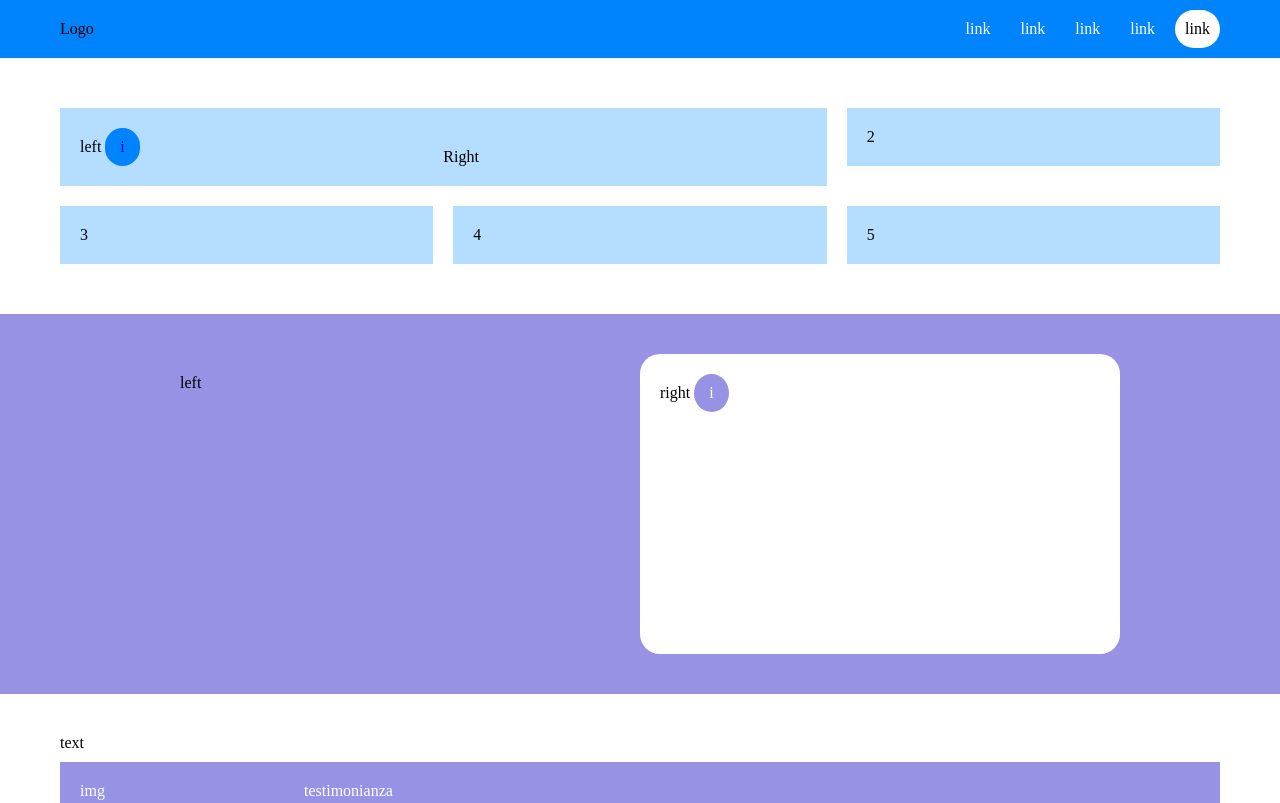
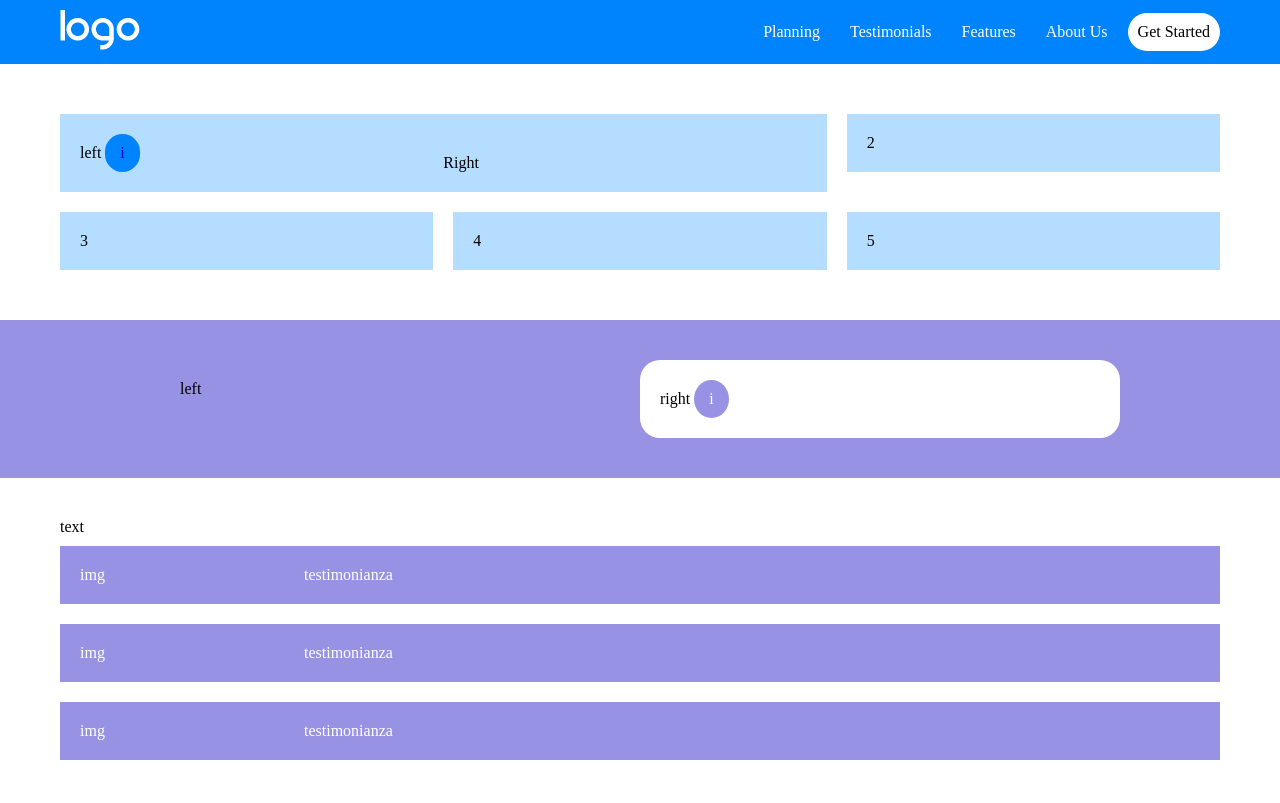
Before and after one commit to Francescodc92/htmlcss-responsive-layout, a plain HTML site: page index.html in a window 1280 px wide. Shown: the top 803 px of the page. Drawn offline with Linux system fonts and the light colour scheme.

Commit message:
end header page

```diff
--- a/css/debug.css
+++ b/css/debug.css
@@ -15,6 +15,6 @@
   border: 1px solid blue;
 }
 
-section#plans .my-row .col-full .right {
+.debug section#plans .my-row .col-full .right {
   height: 300px;
 }
--- a/css/style.css
+++ b/css/style.css
@@ -27,6 +27,7 @@ header .header-content {
 .header-content .navigation ul li a {
   color: #fff;
   padding: 1rem;
+  text-transform: capitalize;
 }
 
 .header-content .navigation ul li + li {
@@ -75,7 +76,7 @@ section#benefits .my-row .card {
   background-color: #fff;
 }
 
-/*-----section benefits-----*/
+/*-----section about us-----*/
 section#about-us .my-row .col-full > * {
   margin-block: var(--margin-col);
   padding: var(--padding-card);
--- a/index.html
+++ b/index.html
@@ -5,6 +5,14 @@
     <meta http-equiv="X-UA-Compatible" content="IE=edge" />
     <meta name="viewport" content="width=device-width, initial-scale=1.0" />
     <title>Demo application</title>
+    <!--font awesome-->
+    <link
+      rel="stylesheet"
+      href="https://cdnjs.cloudflare.com/ajax/libs/font-awesome/6.4.0/css/all.min.css"
+      integrity="sha512-iecdLmaskl7CVkqkXNQ/ZH/XLlvWZOJyj7Yy7tcenmpD1ypASozpmT/E0iPtmFIB46ZmdtAc9eNBvH0H/ZpiBw=="
+      crossorigin="anonymous"
+      referrerpolicy="no-referrer"
+    />
     <!--css-->
     <link rel="stylesheet" href="./css/style.css" />
   </head>
@@ -12,30 +20,36 @@
     <header>
       <div class="container">
         <div class="header-content">
-          <div class="logo-container">Logo</div>
+          <div class="logo-container">
+            <img src="./img/logo.png" alt="logo impresa" />
+          </div>
           <!--end header logo-->
           <nav class="navigation">
             <ul>
               <li>
-                <a href="#">link</a>
+                <a href="#cards">Planning</a>
               </li>
               <li>
-                <a href="#">link</a>
+                <a href="#testimonials">testimonials</a>
               </li>
               <li>
-                <a href="#">link</a>
+                <a href="#benefits">features</a>
               </li>
               <li>
-                <a href="#">link</a>
+                <a href="#about-us">about Us</a>
               </li>
               <li>
-                <a class="button tertiary header" href="#">link</a>
+                <a class="button tertiary header" href="#get-started"
+                  >get started</a
+                >
               </li>
             </ul>
           </nav>
           <!--end header  navigation-->
           <div class="hamburger-container">
-            <button class="hamburger">x</button>
+            <button class="hamburger">
+              <i class="fa-solid fa-bars"></i>
+            </button>
           </div>
           <!--end hamburger container-->
         </div>
@@ -223,15 +237,19 @@
       <!--end section about us-->
     </main>
     <!--end main-->
-    <footer>
+    <footer id="get-started">
       <div class="footer-top">
         <div class="text">
           <a href="#" target="_blank" class="button tertiary">testo</a>
         </div>
       </div>
+      <!--end footer top-->
+
       <div class="footer-bottom">
         <div class="text"></div>
       </div>
+      <!--end footer top-->
     </footer>
+    <!--end footer-->
   </body>
 </html>
```
